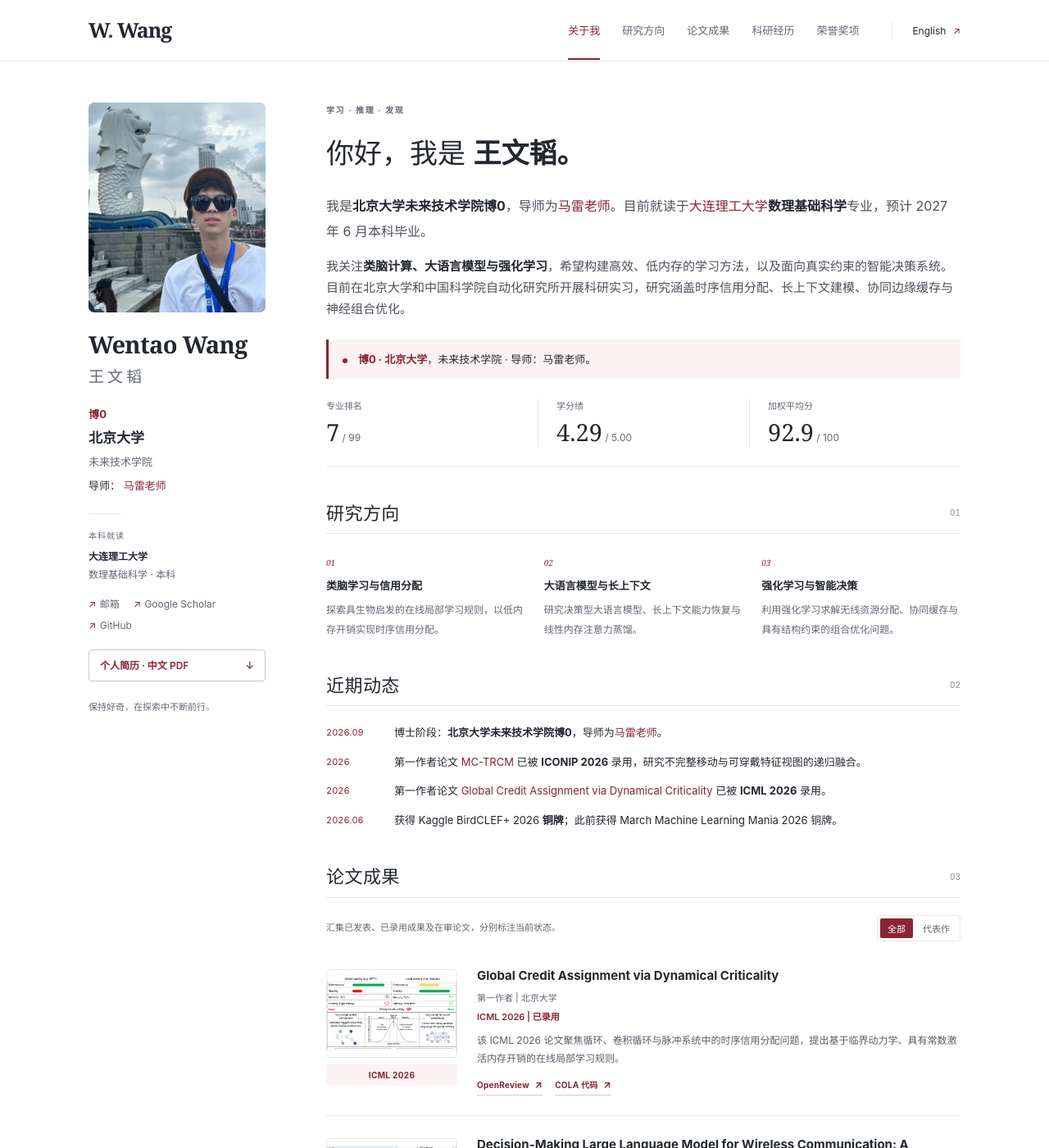
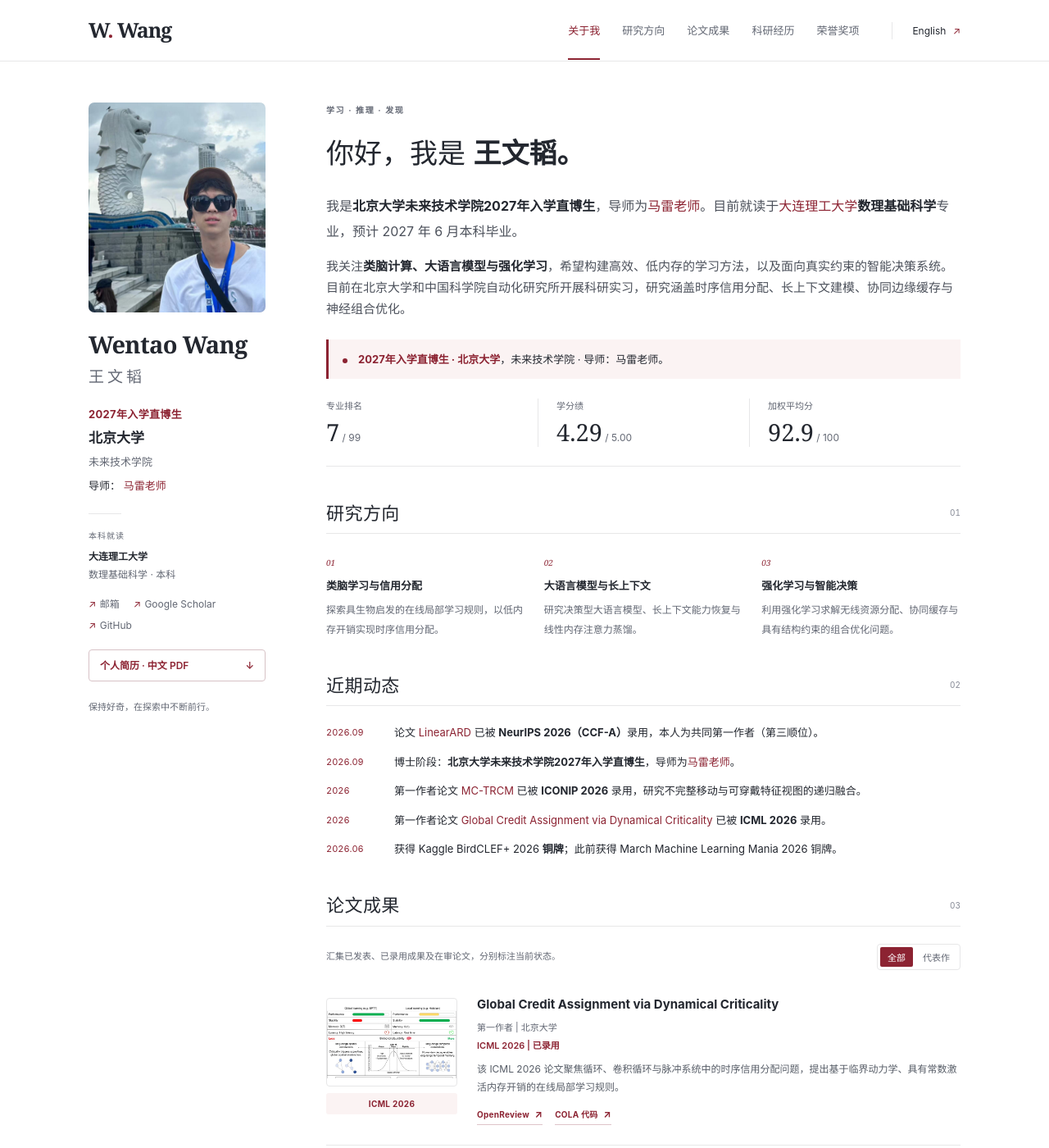
Before and after one commit to Botwwt/Botwwt.github.io, a Jekyll site: the page built from _pages/about_zh.md, in a window 1280 px wide and 1400 px high. Shown: the whole window at 82% size. Built offline with Jekyll 4.4.1, drawn with Linux system fonts in a browser that asks for light colours; some of the changed text lies outside the part shown.

Commit message:
Update LinearARD acceptance and co-first authorship; sync CV and 2027 entry

```diff
--- a/_config.yml
+++ b/_config.yml
@@ -7,7 +7,7 @@
 
 # Site Settings
 title                    : "Wentao Wang"
-description              : "Wentao Wang | Ph.D. Year 0 at Peking University, College of Future Technology, advised by Lei Ma."
+description              : "Wentao Wang | Incoming Ph.D. student (2027 entry) at Peking University, College of Future Technology, advised by Lei Ma."
 repository               : "Botwwt/Botwwt.github.io"
 url                      : "https://botwwt.github.io"
 baseurl                  : ""
@@ -25,7 +25,7 @@ baidu_site_verification  :  # get baidu_site_verification from https://ziyuan.ba
 author:
   name             : "Wentao Wang"
   avatar           : "images/wentao-wang.jpg"
-  bio              : "Ph.D. Year 0 at Peking University; undergraduate at Dalian University of Technology"
+  bio              : "Incoming Ph.D. student (2027 entry) at Peking University; undergraduate at Dalian University of Technology"
   location         : "Dalian, China"
   employer         : "Dalian University of Technology"
   pubmed           :
--- a/_data/profile.yml
+++ b/_data/profile.yml
@@ -1,9 +1,9 @@
 updated: '2026.09'
 advisor_url: https://future.pku.edu.cn/szll/jyxln/4779cf6b628a43029c20350e7f1fdf56.htm
 description:
-  en: Wentao Wang, Ph.D. Year 0 at Peking University, College of Future Technology, advised by Lei Ma. Brain-inspired learning, language models, and reinforcement
+  en: Wentao Wang, incoming Ph.D. student (2027 entry) at Peking University, College of Future Technology, advised by Lei Ma. Brain-inspired learning, language models, and reinforcement
     learning.
-  zh: 王文韬，北京大学未来技术学院博0，导师马雷。大连理工大学数理基础科学本科生，专业排名 7/99，研究类脑学习、大语言模型与强化学习。
+  zh: 王文韬，北京大学未来技术学院2027年入学直博生，导师马雷。大连理工大学数理基础科学本科生，专业排名 7/99，研究类脑学习、大语言模型与强化学习。
 labels:
   en:
     home: Wentao Wang — homepage
@@ -22,8 +22,8 @@ labels:
     education: Education
     news: News
     service: Service & Activities
-    incoming: Ph.D. · Year 0
-    incoming_short: Year 0
+    incoming: Incoming Ph.D. · 2027
+    incoming_short: 2027 entry
     pku: Peking University
     school: College of Future Technology
     advisor: 'Advisor:'
@@ -48,7 +48,7 @@ labels:
     publications_note: Published and accepted work, alongside manuscripts under review.
     publication_details: Full publication details
     contributions: Research & contributions
-    phd_detail: Ph.D. (Year 0) · College of Future Technology
+    phd_detail: Incoming Ph.D. (2027 entry) · College of Future Technology
     bachelor_detail: B.S. in Foundational Mathematical Sciences
     undergraduate_dates: 2023 – 2027 (expected)
     expected_graduation: 'Expected graduation: June 2027'
@@ -76,8 +76,8 @@ labels:
     education: 教育背景
     news: 近期动态
     service: 学术服务与活动
-    incoming: 博0
-    incoming_short: 博0
+    incoming: 2027年入学直博生
+    incoming_short: 2027入学
     pku: 北京大学
     school: 未来技术学院
     advisor: 导师：
@@ -102,7 +102,7 @@ labels:
     publications_note: 汇集已发表、已录用成果及在审论文，分别标注当前状态。
     publication_details: 查看完整论文信息
     contributions: 研究内容与个人贡献
-    phd_detail: 博0 · 未来技术学院
+    phd_detail: 2027年入学直博生 · 未来技术学院
     bachelor_detail: 数理基础科学 · 本科
     undergraduate_dates: 2023 – 2027（预计）
     expected_graduation: 预计 2027 年 6 月毕业
@@ -114,9 +114,9 @@ labels:
     top: 返回顶部
     back: 返回主页
 intro:
-  en: I am a <strong>Ph.D. student (Year 0)</strong> at the <a href="https://future.pku.edu.cn/">College of Future Technology, Peking University</a>, advised
+  en: I am an <strong>incoming Ph.D. student (2027 entry)</strong> at the <a href="https://future.pku.edu.cn/">College of Future Technology, Peking University</a>, advised
     by <a href="https://future.pku.edu.cn/szll/jyxln/4779cf6b628a43029c20350e7f1fdf56.htm">Prof. Lei Ma</a>.
-  zh: 我是<strong>北京大学未来技术学院博0</strong>，导师为<a href="https://future.pku.edu.cn/szll/jyxln/4779cf6b628a43029c20350e7f1fdf56.htm">马雷老师</a>。目前就读于<a href="https://www.dlut.edu.cn/">大连理工大学</a><strong>数理基础科学</strong>专业，预计
+  zh: 我是<strong>北京大学未来技术学院2027年入学直博生</strong>，导师为<a href="https://future.pku.edu.cn/szll/jyxln/4779cf6b628a43029c20350e7f1fdf56.htm">马雷老师</a>。目前就读于<a href="https://www.dlut.edu.cn/">大连理工大学</a><strong>数理基础科学</strong>专业，预计
     2027 年 6 月本科毕业。
 bio:
   en: 'Currently, I study <strong>Foundational Mathematical Sciences</strong> at <a href="https://www.dlut.edu.cn/">Dalian University of Technology</a>
@@ -125,8 +125,8 @@ bio:
     decision-making.'
   zh: 我关注<strong>类脑计算、大语言模型与强化学习</strong>，希望构建高效、低内存的学习方法，以及面向真实约束的智能决策系统。目前在北京大学和中国科学院自动化研究所开展科研实习，研究涵盖时序信用分配、长上下文建模、协同边缘缓存与神经组合优化。
 announcement:
-  en: '<strong>Ph.D. · Year 0:</strong> Peking University, College of Future Technology · Advisor: Prof. Lei Ma.'
-  zh: <strong>博0 · 北京大学</strong>，未来技术学院 · 导师：马雷老师。
+  en: '<strong>Incoming Ph.D. · 2027:</strong> Peking University, College of Future Technology · Advisor: Prof. Lei Ma.'
+  zh: <strong>2027年入学直博生 · 北京大学</strong>，未来技术学院 · 导师：马雷老师。
 research:
 - title:
     en: Brain-inspired learning
@@ -149,9 +149,13 @@ research:
 news:
 - date: '2026.09'
   text:
-    en: 'My doctoral home: <strong>Peking University, College of Future Technology</strong> · <strong>Ph.D. Year 0</strong> · Advisor: <a href="https://future.pku.edu.cn/szll/jyxln/4779cf6b628a43029c20350e7f1fdf56.htm">Prof.
+    en: '<a href="#linearard">LinearARD</a> has been accepted to <strong>NeurIPS 2026</strong> (CCF-A). I am a co-first author (third-listed).'
+    zh: '论文 <a href="#linearard">LinearARD</a> 已被 <strong>NeurIPS 2026（CCF-A）</strong>录用，本人为共同第一作者（第三顺位）。'
+- date: '2026.09'
+  text:
+    en: 'My doctoral home: <strong>Peking University, College of Future Technology</strong> · <strong>2027 Ph.D. entry</strong> · Advisor: <a href="https://future.pku.edu.cn/szll/jyxln/4779cf6b628a43029c20350e7f1fdf56.htm">Prof.
       Lei Ma</a>.'
-    zh: 博士阶段：<strong>北京大学未来技术学院博0</strong>，导师为<a href="https://future.pku.edu.cn/szll/jyxln/4779cf6b628a43029c20350e7f1fdf56.htm">马雷老师</a>。
+    zh: 博士阶段：<strong>北京大学未来技术学院2027年入学直博生</strong>，导师为<a href="https://future.pku.edu.cn/szll/jyxln/4779cf6b628a43029c20350e7f1fdf56.htm">马雷老师</a>。
 - date: '2026'
   text:
     en: <a href='#mc-trcm'>MC-TRCM</a>, my first-author work on incomplete mobile and wearable feature views, was accepted to <strong>ICONIP 2026</strong>.
--- a/_data/publications.yml
+++ b/_data/publications.yml
@@ -72,11 +72,11 @@ items:
     zh: Ning Yang, Mingrui Fan, <strong>Wentao Wang</strong>, Haijun Zhang
   meta:
     home:
-      en: Third author (student second) | Institute of Automation, Chinese Academy of Sciences
-      zh: 第三作者（学生二作） | 中国科学院自动化研究所
+      en: Third author | Institute of Automation, Chinese Academy of Sciences
+      zh: 第三作者 | 中国科学院自动化研究所
     full:
-      en: Third author (student second) | Institute of Automation, Chinese Academy of Sciences | Dec. 2024 - Aug. 2025
-      zh: 第三作者（学生二作） | 中国科学院自动化研究所 | 2024 年 12 月 - 2025 年 8 月
+      en: Third author | Institute of Automation, Chinese Academy of Sciences | Dec. 2024 - Aug. 2025
+      zh: 第三作者 | 中国科学院自动化研究所 | 2024 年 12 月 - 2025 年 8 月
   summary:
     en: This survey organizes decision-making LLMs for wireless communication across data construction, architecture adaptation, reasoning control,
       multi-agent coordination, and open challenges.
@@ -190,11 +190,11 @@ items:
   thumbnail: /images/publications/thumbnails/mc-trcm.png
   alt: 'MC-TRCM architecture from Figure 2: source tokens, FiLM-conditioned Transformer fusion, and recursive prediction'
 - id: linearard
-  selected: false
-  section: ongoing
+  selected: true
+  section: conference
   badge:
-    en: NeurIPS 2026 | Under Review
-    zh: NeurIPS 2026 | 在审
+    en: NeurIPS 2026 | Accepted
+    zh: NeurIPS 2026 | 已录用
   ccf:
     en: CCF-A
     zh: CCF-A
@@ -204,11 +204,11 @@ items:
   title: 'LinearARD: Linear-Memory Attention Distillation for RoPE Restoration'
   meta:
     home:
-      en: Second author (student second) | Institute of Automation, Chinese Academy of Sciences
-      zh: 第二作者（学生二作） | 中国科学院自动化研究所
+      en: Co-first author (third-listed) | Institute of Automation, Chinese Academy of Sciences
+      zh: 共一第三 | 中国科学院自动化研究所
     full:
-      en: Second author (student second) | Institute of Automation, Chinese Academy of Sciences | Sep. 2025 - Dec. 2025
-      zh: 第二作者（学生二作） | 中国科学院自动化研究所 | 2025 年 9 月 - 2025 年 12 月
+      en: Co-first author (third-listed) | Institute of Automation, Chinese Academy of Sciences | Sep. 2025 - Dec. 2025
+      zh: 共一第三 | 中国科学院自动化研究所 | 2025 年 9 月 - 2025 年 12 月
   summary:
     en: LinearARD aligns row-wise dense self-relations between native-RoPE teachers and RoPE-scaled students, restoring long-context performance
       with an exact linear-memory distillation objective.
@@ -234,7 +234,7 @@ items:
     label:
       en: Code
       zh: 代码
-  venue: UNDER REVIEW
+  venue: NeurIPS 2026
   title_url: https://arxiv.org/abs/2604.00004
 - id: caadrl-pdp
   selected: false
```
Also changed, not shown: docs/HOMEPAGE.md (+3 -3 lines), 2 other files.
